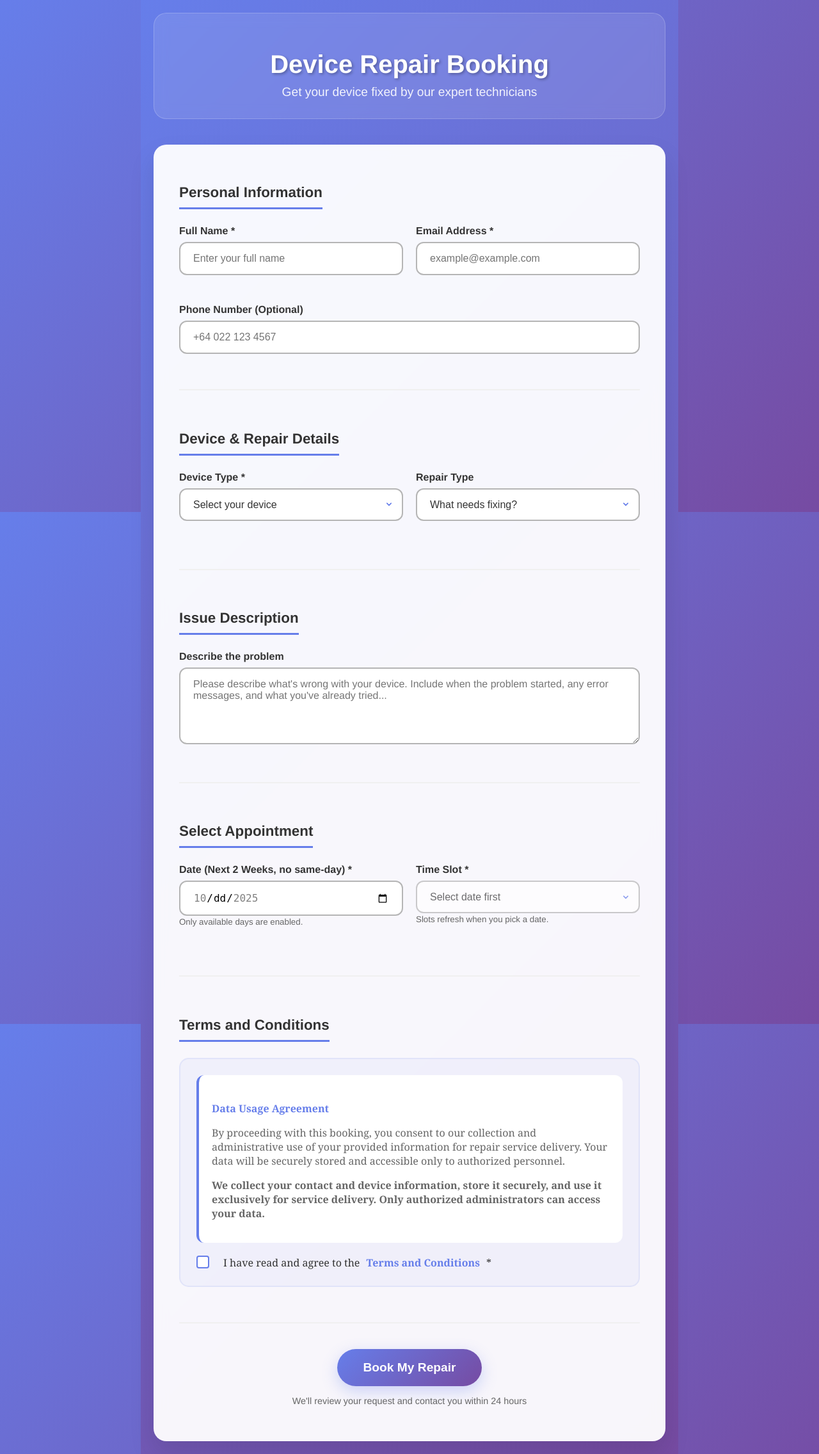
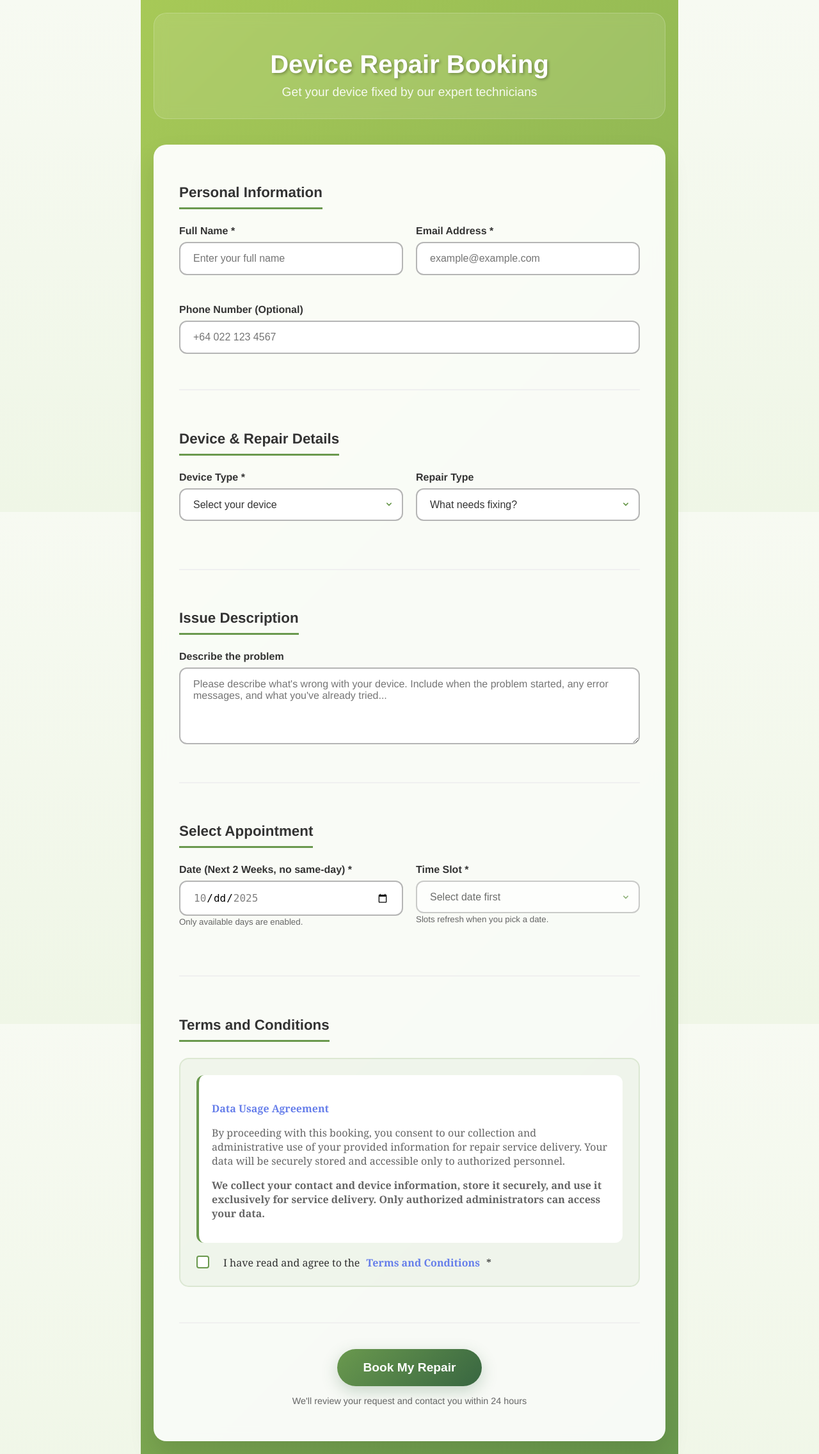
Before and after one commit to RickG9/FixitNZ, a Flask app: page / in a window 1280 px wide. Shown: the whole page at 64% size. Run offline with Flask 3, Linux system fonts and the light colour scheme; data comes from the database, SQL or seed files in the repository; both versions use the stored data as it was after the commit; some libraries are stand-ins or nearby versions.

Commit message:
Add brand color palette and unify UI styling
Introduces a CSS brand color palette (greens) and updates all templates to use CSS variables for consistent theming. Refactors button, form, and background styles across user and admin interfaces to use the new palette. Adds an admin dashboard feature to send a test email to the admin address. Minor text and style improvements for clarity and accessibility.

```diff
--- a/app.py
+++ b/app.py
@@ -45,6 +45,8 @@
     if not token or token not in ADMIN_SESSIONS:
         return False
     return True
+
+# relationional database, mysql intergration
 
 def init_db():
     """Initialize the database with the bookings table."""
@@ -582,7 +584,7 @@
         when = b[7]
         html = f"""
             <p>Hi {user_name},</p>
-            <p>Unfortunately, your booking request for <b>{when}</b> was declined.</p>
+            <p>Unfortunately, your booking request on <b>{when}</b> has been declined.</p>
             {f'<p><b>Reason:</b> {reason}</p>' if reason else ''}
             <p>Please <a href="{url_for('book_inspection', _external=True)}">submit a new request</a> or contact us to reschedule.</p>
             <p>– FixIt NZ</p>
@@ -611,6 +613,27 @@
         flash('Email settings updated.', 'success')
     except Exception as e:
         flash(f'Error updating email settings: {e}', 'error')
+    return redirect(url_for('admin_dashboard'))
+
+@app.route('/admin/email/test', methods=['POST'])
+def admin_email_test():
+    if not validate_admin_session():
+        flash('Please log in first', 'error')
+        return redirect(url_for('admin_view'))
+    admin_email = get_setting('admin_email', '').strip()
+    if not admin_email:
+        flash('Set an Admin email first in Email Settings.', 'error')
+        return redirect(url_for('admin_dashboard'))
+    ok = send_email(
+        admin_email,
+        'FixIt NZ • Test email',
+        '<p>This is a test email from the admin dashboard.</p>',
+        'This is a test email from the admin dashboard.'
+    )
+    if ok:
+        flash('Test email sent to Admin email.', 'success')
+    else:
+        flash('Failed to send test email. Check RESEND_API_KEY, From address, and domain verification.', 'error')
     return redirect(url_for('admin_dashboard'))
 
 @app.route('/admin/bookings/delete/<int:booking_id>', methods=['POST'])
--- a/templates/admin_bookings.html
+++ b/templates/admin_bookings.html
@@ -5,7 +5,7 @@
   <p style="color:#555; font-size:0.9rem; margin-top:-5px;">Sensitive data. Please keep these safe from malicious actors online.</p>
   <div style="display:flex; justify-content:space-between; align-items:center; margin-bottom:10px;">
     <div></div>
-    <button onclick="printBookingsTable()" class="btn btn-success" style="padding:8px 18px; font-size:0.85rem; background:linear-gradient(135deg,#10b981,#059669);">Print List</button>
+  <button onclick="printBookingsTable()" class="btn btn-success" style="padding:8px 18px; font-size:0.85rem; background:linear-gradient(135deg, var(--brand-600), var(--brand-800));">Print List</button>
   </div>
   <div style="overflow-x:auto;">
     <table id="bookings-table" style="width:100%; border-collapse:collapse; font-size:0.82rem;">
@@ -44,7 +44,7 @@
             {% if (b[9] or 'pending') == 'pending' %}
             <div style="display:flex; gap:8px; flex-wrap:wrap;">
               <form method="post" action="{{ url_for('admin_approve_booking', booking_id=b[0]) }}">
-                <button type="submit" class="btn btn-success" style="padding:6px 10px;">Approve</button>
+                <button type="submit" class="btn btn-success" style="padding:6px 10px; background:linear-gradient(135deg, var(--brand-600), var(--brand-800));">Approve</button>
               </form>
               <form method="post" action="{{ url_for('admin_decline_booking', booking_id=b[0]) }}" style="display:flex; gap:6px; align-items:center;">
                 <input type="text" name="reason" placeholder="Reason (optional)" style="padding:6px 8px; border:1px solid #e2e8f0; border-radius:6px; font-size:0.8rem;">
--- a/templates/base.html
+++ b/templates/base.html
@@ -7,16 +7,30 @@
   <script src="https://www.google.com/recaptcha/enterprise.js?render=6LfrKpQrAAAAAMmi51xrVRwb0LBFDBw-eoPPDrLc"></script>
   <link rel="icon" type="image/x-icon" href="{{ url_for('static', filename='images/logo.ico') }}">
   <style>
-    :root { --font-sans: 'Helvetica Neue', Arial, sans-serif; --font-serif: Georgia, 'Times New Roman', serif; }
+    :root {
+      --font-sans: 'Helvetica Neue', Arial, sans-serif;
+      --font-serif: Georgia, 'Times New Roman', serif;
+      /* Brand greens */
+      --brand-100: #A7C957; /* light */
+      --brand-600: #6A994E; /* primary */
+      --brand-800: #386641; /* dark */
+      /* App palette derived from brand */
+      --color-bg: #f7faf2;          /* soft background wash */
+      --color-bg-2: #eff6e6;        /* subtle gradient stop */
+      --color-text: #223429;        /* deep green-gray for readability */
+      --color-border: #d6e6cc;      /* gentle greenish-gray borders */
+      --color-primary: var(--brand-600);
+      --color-primary-2: var(--brand-800);
+      --color-focus: rgba(106, 153, 78, 0.2); /* subtle focus ring */
+      --color-shadow: rgba(56, 102, 65, 0.15); /* gentle green shadow */
+    }
     html, body {
-      background: linear-gradient(135deg, #667eea 0%, #764ba2 100%);
-      color: #212529;
+      background: linear-gradient(180deg, var(--color-bg) 0%, var(--color-bg-2) 100%);
+      color: var(--color-text);
       min-height: 100vh;
       margin: 0;
       padding: 0;
-      /* Prevent overscroll white background */
       overscroll-behavior: none;
-      /* Ensure gradient covers full viewport */
       background-attachment: fixed;
       font-family: var(--font-sans);
     }
@@ -24,7 +38,7 @@
     .terms-serif * { font-family: var(--font-serif) !important; }
     .container {
       background: transparent;
-      color: #212529;
+      color: var(--color-text);
     }
     #map { height: 180px; }
 
@@ -32,7 +46,7 @@
     .form-control, select {
       background-color: white;
       color: #333;
-      border: 2px solid #e1e5e9;
+      border: 2px solid var(--color-border);
       border-radius: 12px;
       padding: 15px 20px;
       transition: all 0.3s ease;
@@ -41,13 +55,13 @@
     .form-control:focus, select:focus {
       background-color: white;
       color: #333;
-      border-color: #667eea;
-      box-shadow: 0 0 0 3px rgba(102, 126, 234, 0.1);
+      border-color: var(--color-primary);
+      box-shadow: 0 0 0 3px var(--color-focus);
       outline: none;
     }
 
     .btn {
-      background: linear-gradient(135deg, #667eea 0%, #764ba2 100%);
+      background: linear-gradient(135deg, var(--color-primary) 0%, var(--color-primary-2) 100%);
       border: none;
       color: white;
       padding: 12px 30px;
@@ -58,8 +72,8 @@
 
     .btn:hover {
       transform: translateY(-2px);
-      box-shadow: 0 8px 25px rgba(102, 126, 234, 0.3);
-      background: linear-gradient(135deg, #5a6fd8 0%, #6a4190 100%);
+      box-shadow: 0 8px 25px rgba(56, 102, 65, 0.3);
+      background: linear-gradient(135deg, var(--brand-100) 0%, var(--brand-800) 100%);
       color: white;
     }
 
@@ -68,7 +82,7 @@
       background: rgba(255, 255, 255, 0.95);
       border-radius: 20px;
       padding: 40px;
-      box-shadow: 0 20px 40px rgba(0, 0, 0, 0.1);
+      box-shadow: 0 20px 40px var(--color-shadow);
       backdrop-filter: blur(10px);
       max-width: 500px;
       margin: 50px auto;
--- a/templates/booking_form.html
+++ b/templates/booking_form.html
@@ -187,7 +187,7 @@
     max-width: 800px;
     margin: 0 auto;
     padding: 20px;
-    background: linear-gradient(135deg, #667eea 0%, #764ba2 100%);
+    background: linear-gradient(135deg, var(--brand-100) 0%, var(--brand-600) 100%);
     min-height: 100vh;
 }
 
@@ -240,7 +240,7 @@
     color: #333;
     margin-bottom: 25px;
     padding-bottom: 10px;
-    border-bottom: 3px solid #667eea;
+    border-bottom: 3px solid var(--brand-600);
     display: inline-block;
 }
 
@@ -281,8 +281,8 @@
 .form-select:focus,
 .form-textarea:focus {
     outline: none;
-    border-color: #667eea;
-    box-shadow: 0 0 0 3px rgba(102, 126, 234, 0.1);
+    border-color: var(--brand-600);
+    box-shadow: 0 0 0 3px rgba(106, 153, 78, 0.15);
     transform: translateY(-2px);
 }
 
@@ -310,7 +310,7 @@
 }
 
 .submit-btn {
-    background: linear-gradient(135deg, #667eea 0%, #764ba2 100%);
+    background: linear-gradient(135deg, var(--brand-600) 0%, var(--brand-800) 100%);
     color: white;
     border: none;
     padding: 18px 40px;
@@ -319,7 +319,7 @@
     border-radius: 50px;
     cursor: pointer;
     transition: all 0.3s ease;
-    box-shadow: 0 8px 25px rgba(102, 126, 234, 0.3);
+    box-shadow: 0 8px 25px rgba(56, 102, 65, 0.25);
     display: inline-flex;
     align-items: center;
     gap: 10px;
@@ -327,8 +327,8 @@
 
 .submit-btn:hover {
     transform: translateY(-3px);
-    box-shadow: 0 12px 35px rgba(102, 126, 234, 0.4);
-    background: linear-gradient(135deg, #5a6fd8 0%, #6a4190 100%);
+    box-shadow: 0 12px 35px rgba(56, 102, 65, 0.35);
+    background: linear-gradient(135deg, var(--brand-100) 0%, var(--brand-800) 100%);
 }
 
 .submit-btn:active {
@@ -347,10 +347,10 @@
 
 /* Terms and Conditions Styling */
 .terms-container {
-    background: rgba(102, 126, 234, 0.05);
+    background: rgba(106, 153, 78, 0.06);
     border-radius: 15px;
     padding: 25px;
-    border: 2px solid rgba(102, 126, 234, 0.1);
+    border: 2px solid rgba(106, 153, 78, 0.15);
 }
 
 .terms-box {
@@ -358,7 +358,7 @@
     border-radius: 12px;
     padding: 20px;
     margin-bottom: 20px;
-    border-left: 4px solid #667eea;
+    border-left: 4px solid var(--brand-600);
 }
 
 .checkbox-container {
@@ -373,7 +373,7 @@
     height: 20px;
     margin: 0;
     cursor: pointer;
-    accent-color: #667eea;
+    accent-color: var(--brand-600);
 }
 
 .checkbox-label {
@@ -387,7 +387,7 @@
 }
 
 .checkbox-label a {
-    color: #667eea;
+    color: var(--brand-600);
     text-decoration: none;
     font-weight: 600;
 }
@@ -401,7 +401,7 @@
     appearance: none;
     width: 20px;
     height: 20px;
-    border: 2px solid #667eea;
+    border: 2px solid var(--brand-600);
     border-radius: 4px;
     background: white;
     cursor: pointer;
@@ -410,8 +410,8 @@
 }
 
 .terms-checkbox:checked {
-    background: #667eea;
-    border-color: #667eea;
+    background: var(--brand-600);
+    border-color: var(--brand-600);
 }
 
 .terms-checkbox:checked::after {
@@ -426,7 +426,7 @@
 }
 
 .terms-checkbox:hover {
-    box-shadow: 0 0 0 3px rgba(102, 126, 234, 0.1);
+    box-shadow: 0 0 0 3px rgba(106, 153, 78, 0.15);
 }
 
 /* Mobile Responsiveness */
--- a/templates/booking_success.html
+++ b/templates/booking_success.html
@@ -3,15 +3,15 @@
 <div style="max-width: 600px; margin: 50px auto; padding: 20px;">
     <div style="background: rgba(255, 255, 255, 0.95); border-radius: 20px; padding: 40px; box-shadow: 0 20px 40px rgba(0, 0, 0, 0.1); backdrop-filter: blur(10px); text-align: center;">
         <div style="font-size: 4rem; margin-bottom: 20px;"></div>
-        <h1 style="color: #333; font-size: 2.5rem; font-weight: 700; margin-bottom: 20px;">Booking Successful!</h1>
+    <h1 style="color: var(--brand-800); font-size: 2.5rem; font-weight: 700; margin-bottom: 20px;">Booking Successful!</h1>
         <p style="color: #666; font-size: 1.2rem; margin-bottom: 30px;">
             Thank you for choosing our repair service! We've received your booking request and will contact you within 24 hours to confirm the details.
         </p>
-        <div style="background: rgba(16, 185, 129, 0.1); color: #059669; padding: 20px; border-radius: 12px; margin-bottom: 30px; border-left: 4px solid #059669;">
+    <div style="background: rgba(106, 153, 78, 0.1); color: var(--brand-800); padding: 20px; border-radius: 12px; margin-bottom: 30px; border-left: 4px solid var(--brand-600);">
             <strong>What happens next?</strong><br>
             Our technicians will review your request and reach out to schedule your repair appointment.
         </div>
-        <a href="/" class="btn" style="display: inline-block; text-decoration: none;">
+        <a href="/" class="btn" style="display: inline-block; text-decoration: none; background: linear-gradient(135deg, var(--brand-600) 0%, var(--brand-800) 100%);">
             Book Another Repair
         </a>
     </div>
```
Also changed, not shown: templates/admin_dashboard.html (+7 -4 lines), templates/base_admin.html (+16 -10 lines), templates/terms.html (+11 -11 lines), bookings.db.
